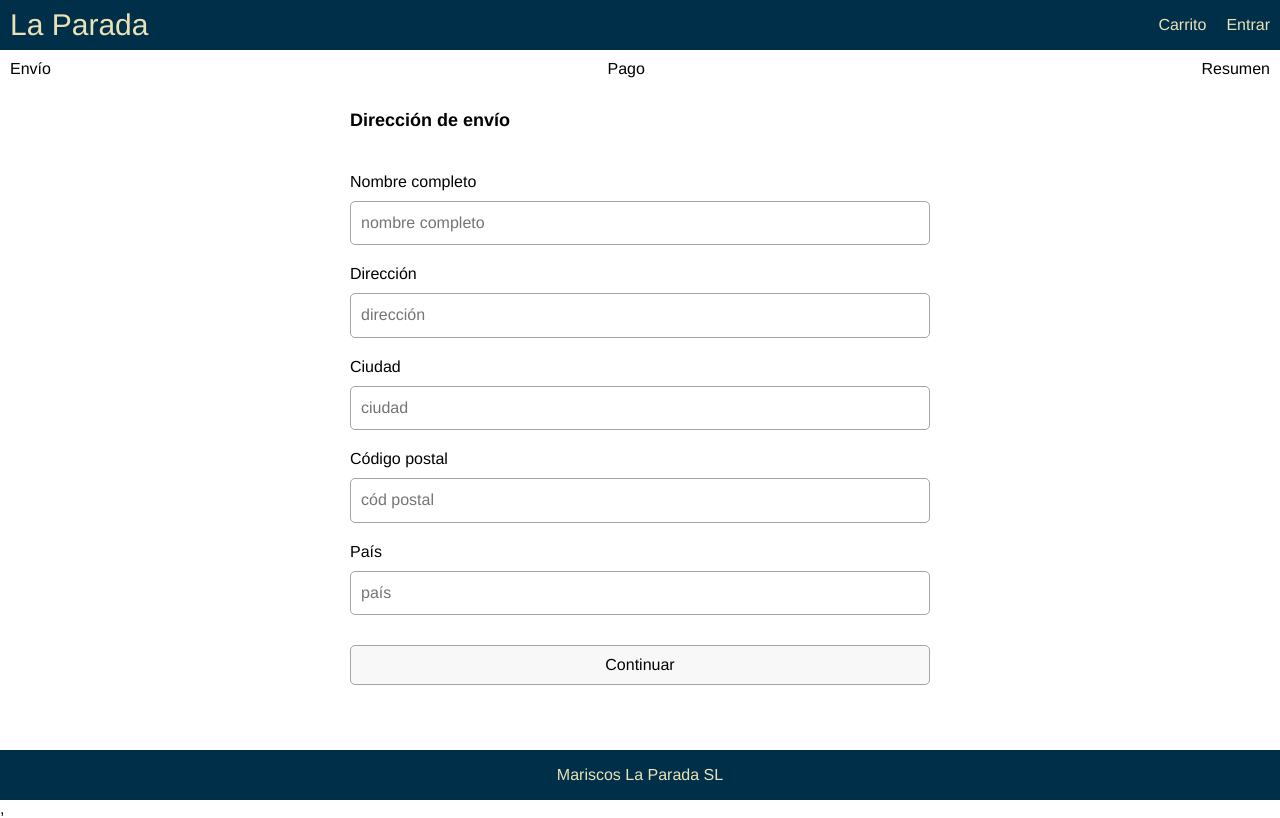
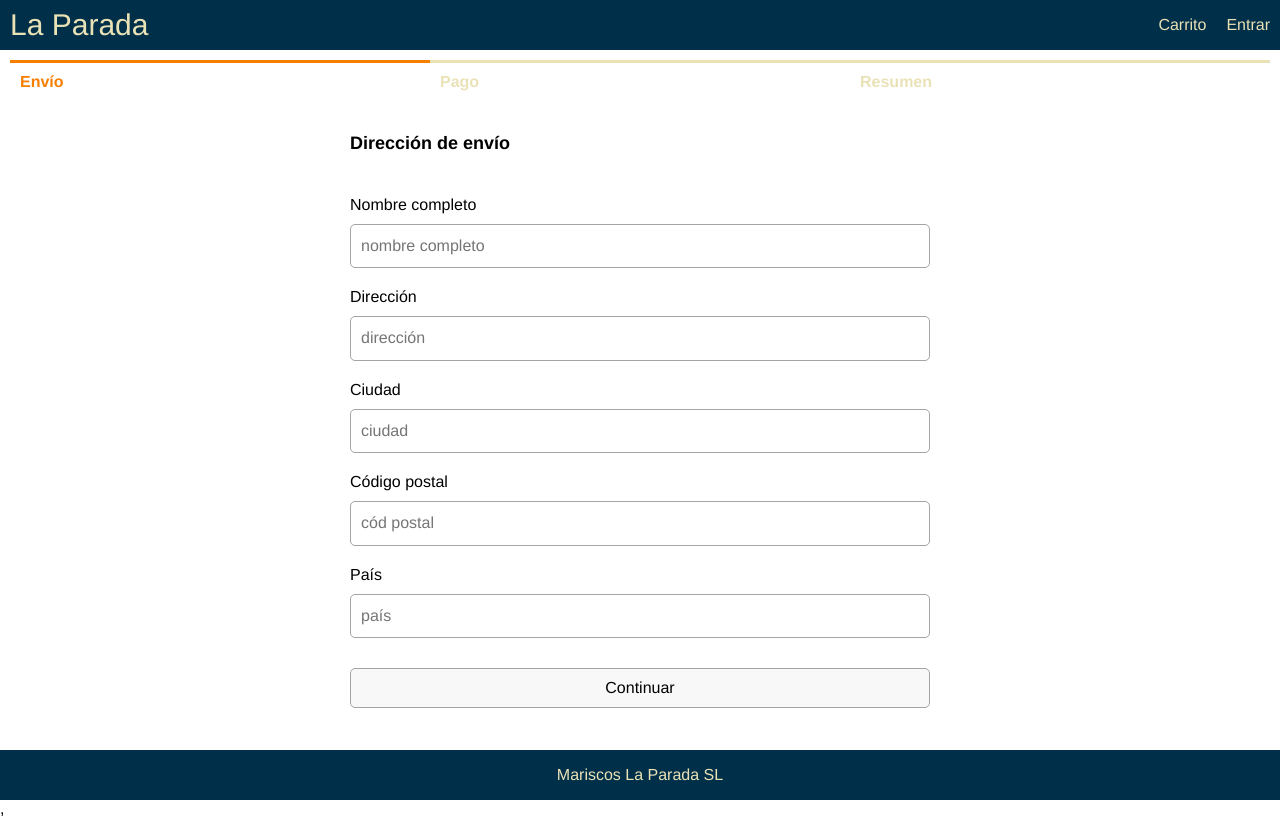
Before and after one commit to prgbono/laParada, a React (Create React App) app in the folder frontend/: page /shipping in a window 1280 px wide. Built offline with nearby package versions, Linux system fonts and the light colour scheme.

Commit message:
style(PAYMENT_&_ORDERS): :lipstick: Shipping form styles

```diff
--- a/frontend/src/style.css
+++ b/frontend/src/style.css
@@ -161,7 +161,7 @@ button:hover {
 }
 
 button.primary {
-  background-color: var(--LIGHT-ORANGE);
+  background-color: var(--ORANGE);
 }
 
 button.block {
@@ -220,3 +220,17 @@ button.block {
   font-size: 1.4rem;
   margin-left: 0.5rem;
 }
+
+/* Checkout steps */
+.checkout-steps > div {
+  border-top: 0.3rem solid var(--BEIGE);
+  color: var(--BEIGE);
+  flex: 1;
+  padding: 1rem;
+  font-weight: bold;
+}
+
+.checkout-steps > div.active {
+  border-top-color: var(--ORANGE);
+  color: var(--ORANGE);
+}
```
